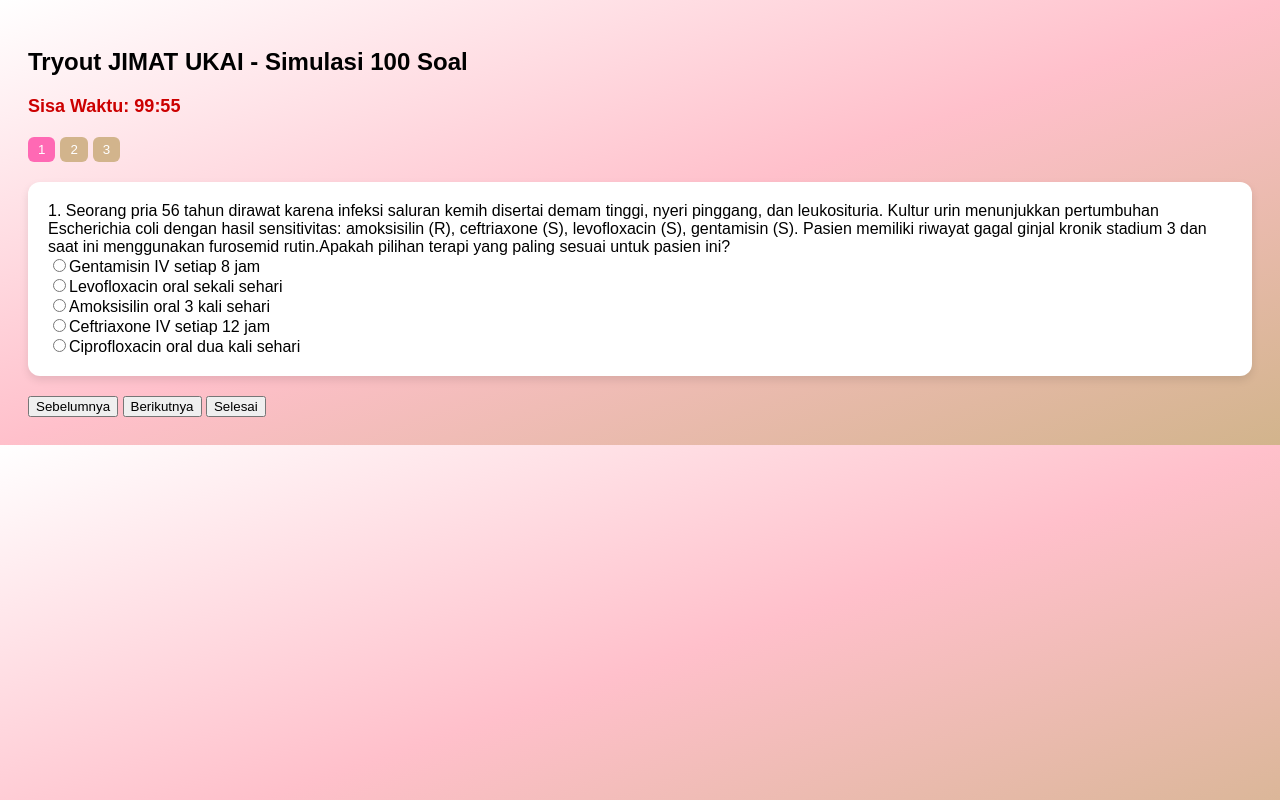
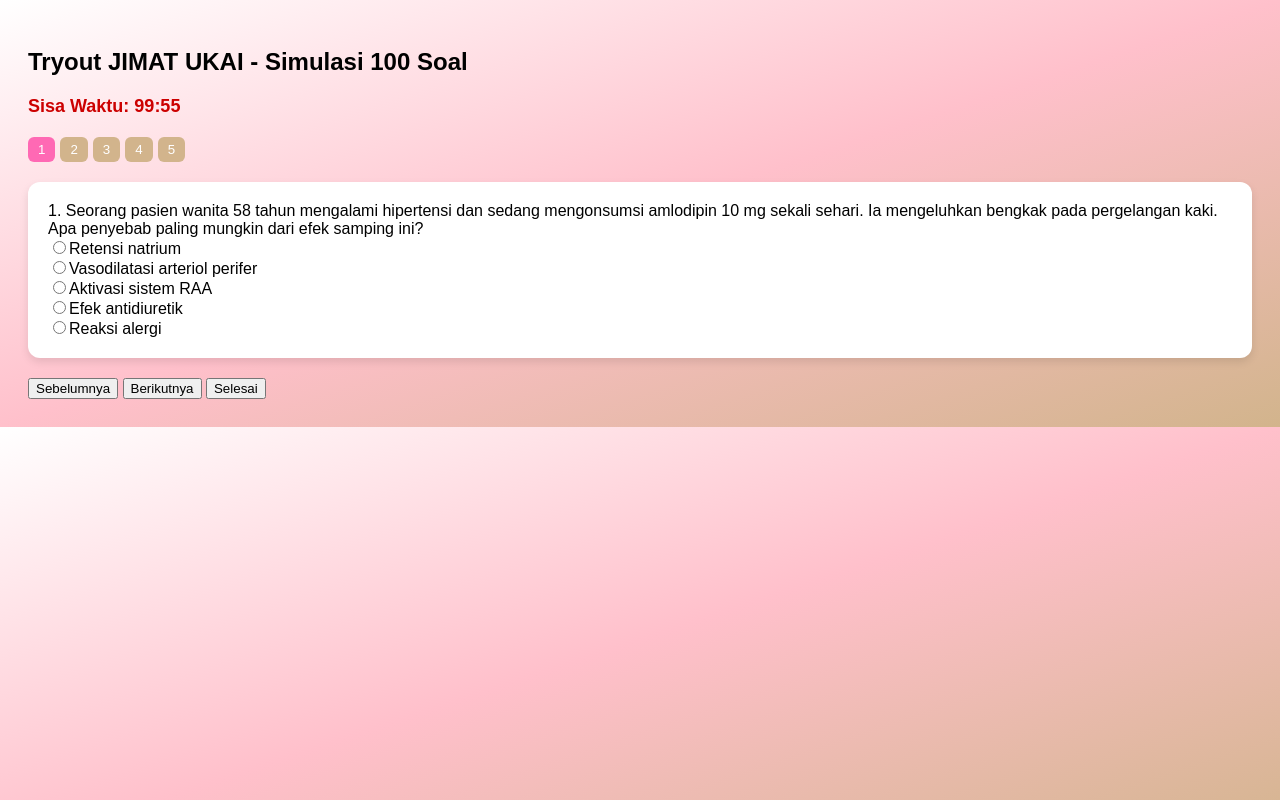
Before and after one commit to JIMATUKAIKU/TOJIMATUKAIKU, a plain HTML site: page index.html in a window 1280 px wide. Drawn offline with Linux system fonts and the light colour scheme.

Commit message:
Update index.html

```diff
--- a/index.html
+++ b/index.html
@@ -61,18 +61,28 @@
 <script>
   const questions = [
     {
-      question: "1.  Seorang pria 56 tahun dirawat karena infeksi saluran kemih disertai demam tinggi, nyeri pinggang, dan leukosituria. Kultur urin menunjukkan pertumbuhan Escherichia coli dengan hasil sensitivitas: amoksisilin (R), ceftriaxone (S), levofloxacin (S), gentamisin (S). Pasien memiliki riwayat gagal ginjal kronik stadium 3 dan saat ini menggunakan furosemid rutin.Apakah pilihan terapi yang paling sesuai untuk pasien ini?",
-      options: ["Gentamisin IV setiap 8 jam", "Levofloxacin oral sekali sehari", "Amoksisilin oral 3 kali sehari", "Ceftriaxone IV setiap 12 jam","Ciprofloxacin oral dua kali sehari"],
-      answer: 4
+      question: "1.  Seorang pasien wanita 58 tahun mengalami hipertensi dan sedang mengonsumsi amlodipin 10 mg sekali sehari. Ia mengeluhkan bengkak pada pergelangan kaki. Apa penyebab paling mungkin dari efek samping ini?",
+      options: ["Retensi natrium", "Vasodilatasi arteriol perifer", "Aktivasi sistem RAA", "Efek antidiuretik","Reaksi alergi"],
+      answer: 2
     },
     {
-      question: "2. Perempuan 72 tahun datang ke IGD dengan keluhan tremor, kekakuan otot, dan lambat dalam bergerak. Diagnosa penyakit Parkinson ditegakkan dan levodopa–carbidopa diberikan. Setelah 1 bulan, pasien mengeluhkan fluktuasi motorik “on-off”.Apa langkah terapi yang paling tepat selanjutnya?",
-      options: ["Menghentikan levodopa dan ganti dengan antikolinergik", "Menurunkan dosis levodopa menjadi 1 kali sehari", "Menambahkan entakapon sebagai inhibitor COMT", "Menambahkan alprazolam untuk menenangkan", "Menambahkan amantadin untuk memperbaiki suasana hati"],
+      question: "2. Sediaan parenteral harus steril dan bebas dari partikel. Salah satu metode sterilisasi yang digunakan untuk sediaan termosensitif adalah?",
+      options: ["Autoklaf", "Sinar gamma", "Filtrasi", "Sinar UV", "Pemanasan kering"],
       answer: 3
     },
     {
-      question: "2. Perempuan 72 tahun datang ke IGD dengan keluhan tremor, kekakuan otot, dan lambat dalam bergerak. Diagnosa penyakit Parkinson ditegakkan dan levodopa–carbidopa diberikan. Setelah 1 bulan, pasien mengeluhkan fluktuasi motorik “on-off”.Apa langkah terapi yang paling tepat selanjutnya?",
-      options: ["Menghentikan levodopa dan ganti dengan antikolinergik", "Menurunkan dosis levodopa menjadi 1 kali sehari", "Menambahkan entakapon sebagai inhibitor COMT", "Menambahkan alprazolam untuk menenangkan", "Menambahkan amantadin untuk memperbaiki suasana hati"],
+      question: "3. Pasien anak dengan infeksi saluran kemih diberi terapi antibiotik oral. Dokter memilih sirup trimetoprim-sulfametoksazol. Apa alasan farmasetik memilih bentuk sirup?",
+      options: ["Mempercepat onset", "Memperbaiki kelarutan", "Memudahkan pemberian dan akseptabilitas", "Menurunkan efek samping", "Meningkatkan waktu paruh"],
+      answer: 3
+    },
+    {
+      question: "4. Apa efek pemberian bersamaan warfarin dengan metronidazole?",
+      options: ["Penurunan efek antikoagulan", "Tidak ada interaksi", "Peningkatan risiko perdarahan", "Peningkatan metabolisme warfarin", "Efek antagonis terhadap vitamin K"],
+      answer: 3
+    },
+    {
+      question: "5. Seorang pasien mendapat dosis insulin reguler subkutan sebelum makan. Kapan waktu terbaik penyuntikan agar sesuai waktu puncak kerja insulin?",
+      options: ["5 menit sebelum makan", "Sesaat setelah makan", "30 menit sebelum makan", "1 jam sebelum makan", "Setelah makan malam"],
       answer: 3
     },
   ];
```
